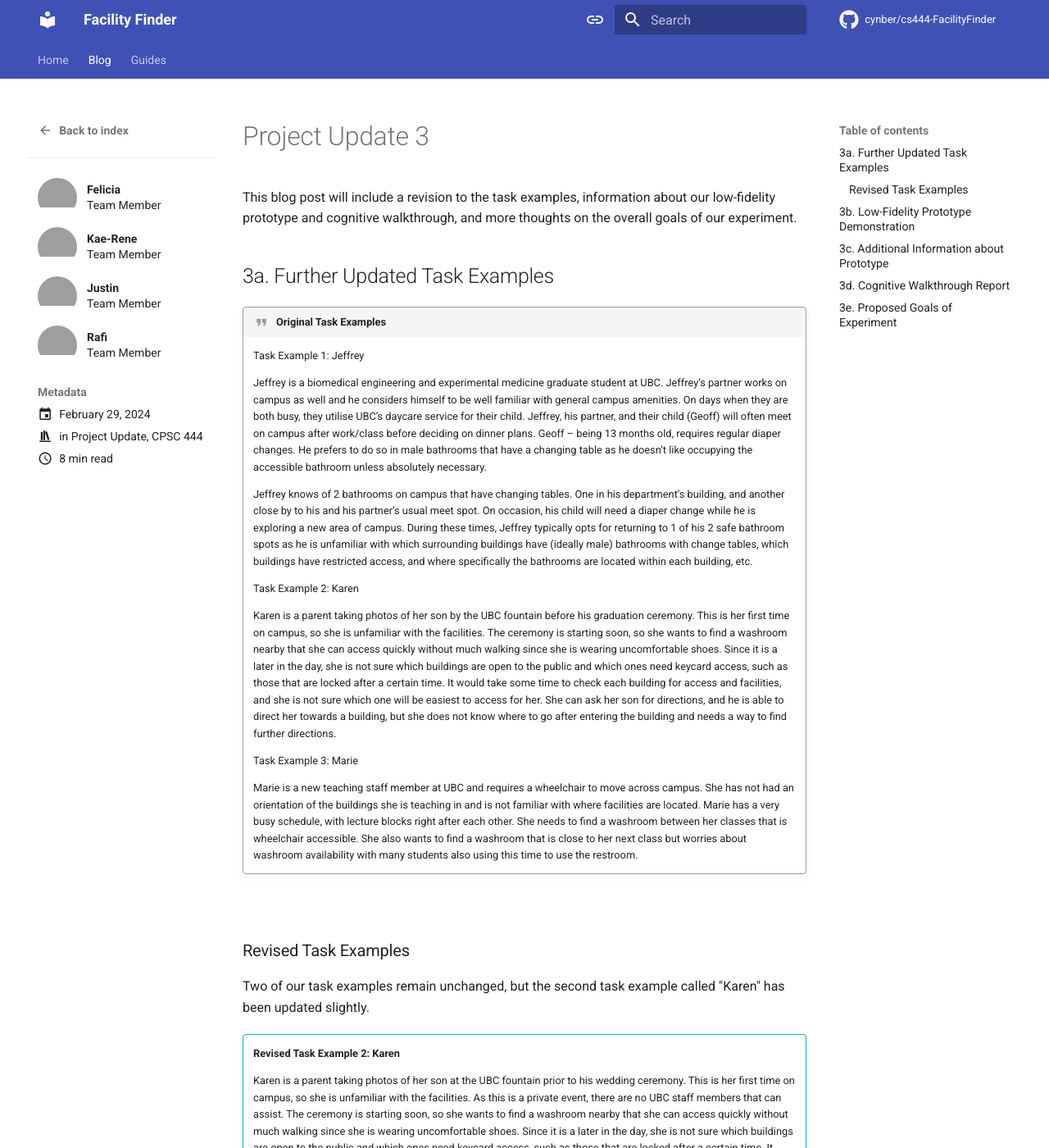
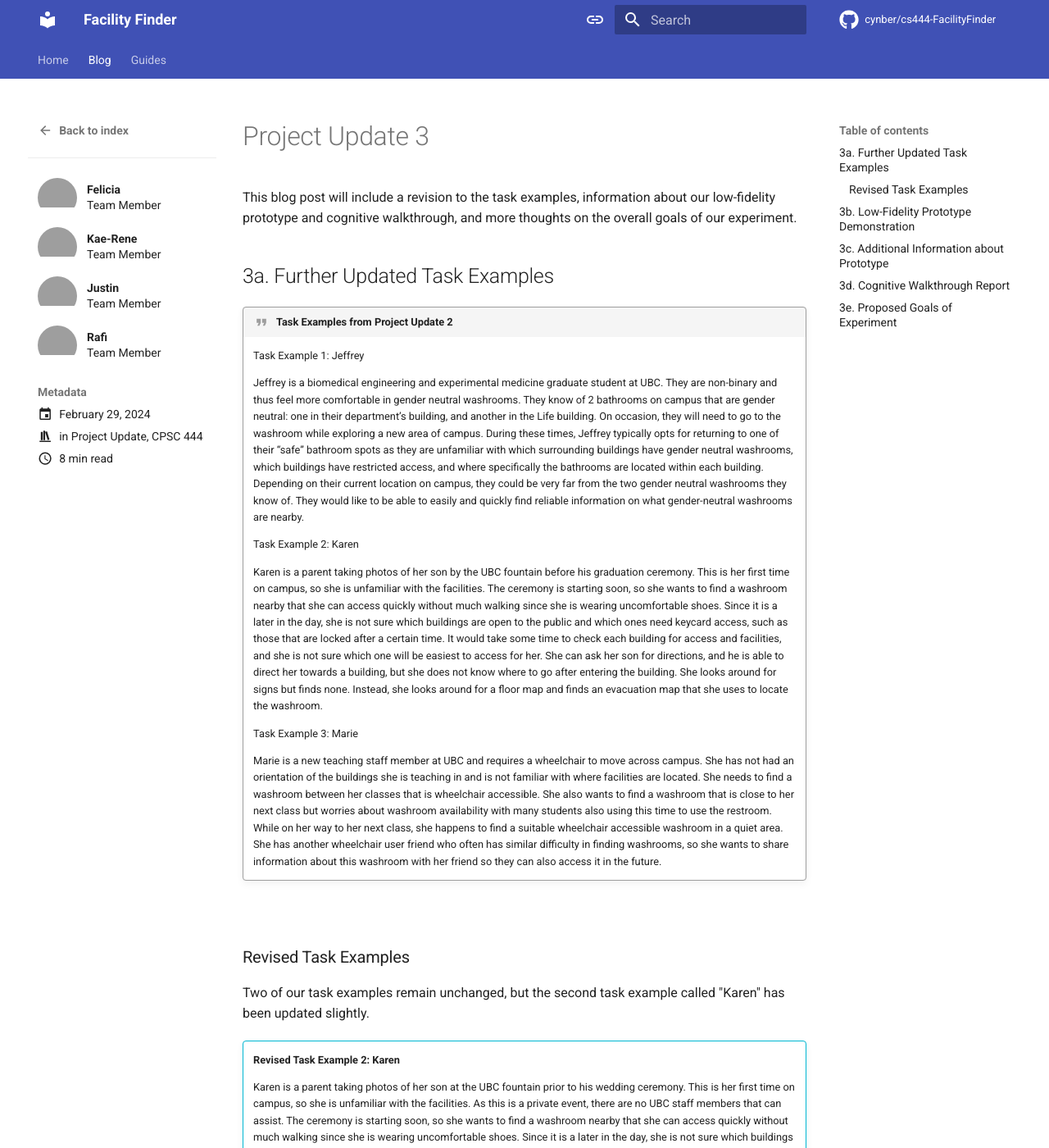
Before and after one commit to cynber/cs444-FacilityFinder, an MkDocs documentation site: the page built from docs/blog/posts/project-update-3.md, in a window 1280 px wide and 1400 px high. Shown: the whole window at 82% size. Built offline with MkDocs 1.6.1 and Material for MkDocs 9.7.7, drawn with Linux system fonts in a browser that asks for light colours; comment, search, counter and statistics services are not loaded; some of the changed text lies outside the part shown; grey boxes are pictures that could not be loaded.

Commit message:
Fix previous task examples

```diff
--- a/docs/blog/posts/project-update-3.md
+++ b/docs/blog/posts/project-update-3.md
@@ -25,23 +25,21 @@ This blog post will include a revision to the task examples, information about o
 
 ## 3a. Further Updated Task Examples
 
-!!! quote "Original Task Examples"
+!!! quote "Task Examples from Project Update 2"
 
     Task Example 1: Jeffrey
 
-    Jeffrey is a biomedical engineering and experimental medicine graduate student at UBC. Jeffrey’s partner works on campus as well and he considers himself to be well familiar with general campus amenities. On days when they are both busy, they utilise UBC’s daycare service for their child. Jeffrey, his partner, and their child (Geoff) will often meet on campus after work/class before deciding on dinner plans. Geoff – being 13 months old, requires regular diaper changes. He prefers to do so in male bathrooms that have a changing table as he doesn’t like occupying the accessible bathroom unless absolutely necessary.
-
-    Jeffrey knows of 2 bathrooms on campus that have changing tables. One in his department’s building, and another close by to his and his partner’s usual meet spot. On occasion, his child will need a diaper change while he is exploring a new area of campus. During these times, Jeffrey typically opts for returning to 1 of his 2 safe bathroom spots as he is unfamiliar with which surrounding buildings have (ideally male) bathrooms with change tables, which buildings have restricted access, and where specifically the bathrooms are located within each building, etc.
+    Jeffrey is a biomedical engineering and experimental medicine graduate student at UBC. They are non-binary and thus feel more comfortable in gender neutral washrooms. They know of 2 bathrooms on campus that are gender neutral: one in their department’s building, and another in the Life building. On occasion, they will need to go to the washroom while exploring a new area of campus. During these times, Jeffrey typically opts for returning to one of their “safe” bathroom spots as they are unfamiliar with which surrounding buildings have gender neutral washrooms, which buildings have restricted access, and where specifically the bathrooms are located within each building. Depending on their current location on campus, they could be very far from the two gender neutral washrooms they know of. They would like to be able to easily and quickly find reliable information on what gender-neutral washrooms are nearby.
 
 
     Task Example 2: Karen
 
-    Karen is a parent taking photos of her son by the UBC fountain before his graduation ceremony. This is her first time on campus, so she is unfamiliar with the facilities. The ceremony is starting soon, so she wants to find a washroom nearby that she can access quickly without much walking since she is wearing uncomfortable shoes. Since it is a later in the day, she is not sure which buildings are open to the public and which ones need keycard access, such as those that are locked after a certain time. It would take some time to check each building for access and facilities, and she is not sure which one will be easiest to access for her. She can ask her son for directions, and he is able to direct her towards a building, but she does not know where to go after entering the building and needs a way to find further directions.
+    Karen is a parent taking photos of her son by the UBC fountain before his graduation ceremony. This is her first time on campus, so she is unfamiliar with the facilities. The ceremony is starting soon, so she wants to find a washroom nearby that she can access quickly without much walking since she is wearing uncomfortable shoes. Since it is a later in the day, she is not sure which buildings are open to the public and which ones need keycard access, such as those that are locked after a certain time. It would take some time to check each building for access and facilities, and she is not sure which one will be easiest to access for her. She can ask her son for directions, and he is able to direct her towards a building, but she does not know where to go after entering the building. She looks around for signs but finds none. Instead, she looks around for a floor map and finds an evacuation map that she uses to locate the washroom.
 
 
     Task Example 3: Marie
 
-    Marie is a new teaching staff member at UBC and requires a wheelchair to move across campus. She has not had an orientation of the buildings she is teaching in and is not familiar with where facilities are located. Marie has a very busy schedule, with lecture blocks right after each other. She needs to find a washroom between her classes that is wheelchair accessible. She also wants to find a washroom that is close to her next class but worries about washroom availability with many students also using this time to use the restroom.
+    Marie is a new teaching staff member at UBC and requires a wheelchair to move across campus. She has not had an orientation of the buildings she is teaching in and is not familiar with where facilities are located. She needs to find a washroom between her classes that is wheelchair accessible. She also wants to find a washroom that is close to her next class but worries about washroom availability with many students also using this time to use the restroom. While on her way to her next class, she happens to find a suitable wheelchair accessible washroom in a quiet area. She has another wheelchair user friend who often has similar difficulty in finding washrooms, so she wants to share information about this washroom with her friend so they can also access it in the future.
 
 <br>
 
@@ -111,7 +109,7 @@ For our experiment, there are a few goals that we would like to focus on. We hav
     - This is the second most important goal for our experiment. We want to ensure that the app is accessible and usable by a diverse set of people. As such, we want to investigate the best way to convey information, so it is easy to use.
     - This is easy to test since it is already partially implemented in our low-fidelity prototype. For our evaluation, we will ask participants to complete tasks using both the visual and text-based interfaces and then ask them which one they preferred.
 
-We also have 3 smaller goals that we could take on if time permits:
+We also considered a few other goals, but we are unlikely to pursue them in our experiment. These goals are:
 
 3. **Do users value the option to switch between text-based and visual-based GUIs?**
     - This may be helpful if we find that there are groups of users that prefer one interface over the other. While this is partially implemented in our low-fidelity prototype, it is partially encompassed by the goals above.
```
